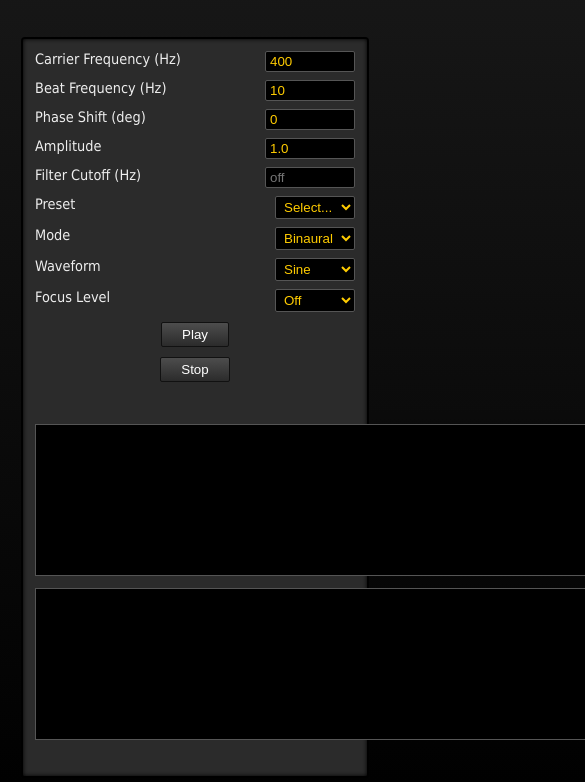
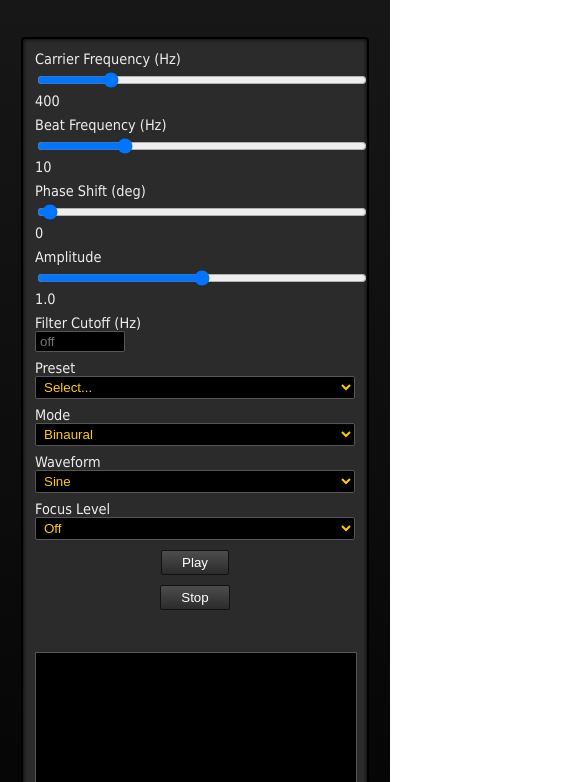
Before and after one commit to meistro57/Hemi-Lab, a plain HTML site: page www/index.html in a window 390 px wide. Shown: the part 133-915 px from the top of the page, 585 px wide, since content can reach past the window. Drawn offline with Linux system fonts and the light colour scheme.

Commit message:
Add mobile-friendly sliders

```diff
--- a/www/index.html
+++ b/www/index.html
@@ -2,6 +2,7 @@
 <html lang="en">
 <head>
   <meta charset="UTF-8" />
+  <meta name="viewport" content="width=device-width, initial-scale=1" />
   <title>Hemi-Lab ULTRA++</title>
   <style>
     /* Simple Winamp inspired look */
@@ -20,7 +21,8 @@
       border-bottom: 2px solid #000;
     }
     .container {
-      width: 320px;
+      max-width: 320px;
+      width: 90%;
       background: #2b2b2b;
       margin: 40px auto;
       padding: 12px;
@@ -30,7 +32,7 @@
     }
     label {
       display: flex;
-      justify-content: space-between;
+      flex-direction: column;
       margin-bottom: 8px;
       font-size: 0.9em;
     }
@@ -41,7 +43,12 @@
       border: 1px solid #555;
       border-radius: 2px;
       padding: 2px 4px;
+    }
+    input[type="number"] {
       width: 80px;
+    }
+    input[type="range"] {
+      width: 100%;
     }
     #connect, #stop {
       display: block;
@@ -65,6 +72,8 @@
       margin: 12px auto 0 auto;
       background: #000;
       border: 1px solid #555;
+      width: 100%;
+      height: 150px;
     }
     .notes {
       margin-top: 8px;
@@ -82,16 +91,20 @@
   </div>
   <div class="container">
     <label>Carrier Frequency (Hz)
-      <input id="carrier" type="number" value="400" min="1" max="2000" step="1">
+      <input id="carrier" type="range" value="400" min="1" max="2000" step="1">
+      <span id="carrier_val">400</span>
     </label>
     <label>Beat Frequency (Hz)
-      <input id="beat" type="number" value="10" min="0.1" max="40" step="0.1">
+      <input id="beat" type="range" value="10" min="0.1" max="40" step="0.1">
+      <span id="beat_val">10</span>
     </label>
     <label>Phase Shift (deg)
-      <input id="phase" type="number" value="0" min="0" max="360" step="1">
+      <input id="phase" type="range" value="0" min="0" max="360" step="1">
+      <span id="phase_val">0</span>
     </label>
     <label>Amplitude
-      <input id="amplitude" type="number" value="1.0" min="0" max="2" step="0.01">
+      <input id="amplitude" type="range" value="1.0" min="0" max="2" step="0.01">
+      <span id="amplitude_val">1.0</span>
     </label>
     <label>Filter Cutoff (Hz)
       <input id="filter_cutoff" type="number" value="" placeholder="off" min="10" max="20000" step="10">
@@ -146,6 +159,21 @@
     stopBtn.addEventListener('click', () => {
       statusDiv.textContent = "Stopped";
     });
+
+    // Update text outputs for sliders
+    ['carrier', 'beat', 'phase', 'amplitude'].forEach((id) => {
+      const slider = document.getElementById(id);
+      const out = document.getElementById(id + '_val');
+      if (slider && out) {
+        out.textContent = slider.value;
+        slider.addEventListener('input', () => {
+          out.textContent = slider.value;
+          if (typeof sendParams === 'function') {
+            sendParams();
+          }
+        });
+      }
+    });
   </script>
 </body>
 </html>
```
